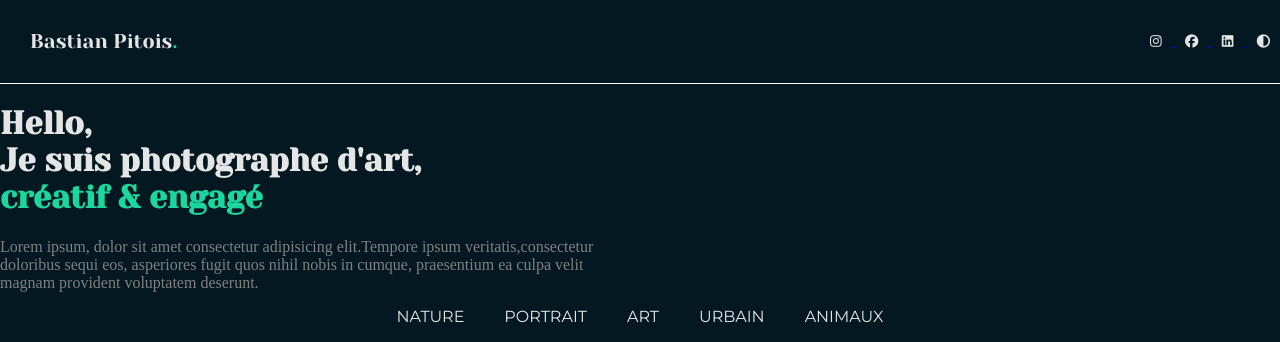
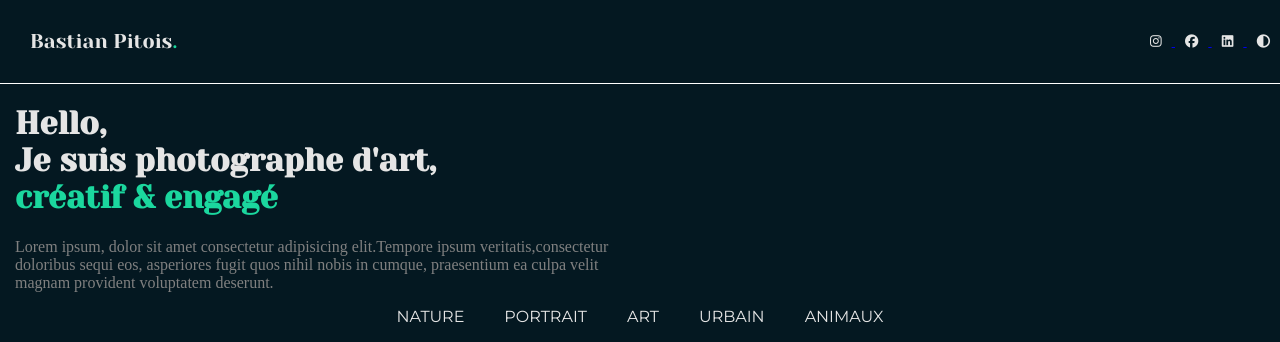
Before and after one commit to Patatecosmique/site-web-projet-1, a plain HTML site: page index.html in a window 1280 px wide. Shown: the top 342 px of the page. Drawn offline with Linux system fonts and the light colour scheme.

Commit message:
style: enhance layout and formatting in CSS and HTML

```diff
--- a/css/style.css
+++ b/css/style.css
@@ -46,8 +46,10 @@ h2 span {
     font-family: "Yeseva One", serif;
     font-weight: 400;
     font-style: normal;
+    max-width: 50%; /* Ajustez la largeur si nécessaire */
+    margin-left: 15px;
+}
 
-}
 
 .atout {
     color: #1bd79e;
@@ -57,6 +59,8 @@ h2 span {
     color: #808080;
     text-align: left;
     margin: 0 auto;
+    max-width: 50%; /* Ajustez la largeur si nécessaire */
+    margin-left: 15px;
 }
 /* --------------- NAVIGUATION ------------------ */
 .categories {
--- a/index.html
+++ b/index.html
@@ -31,6 +31,7 @@
         </nav>
     </header>
     <!-- TEXTE DE PRESENTATION -->
+    <div class="pres_gen">
         <div class="presentation">
             <h1> Hello,<br>Je suis photographe d'art,<br><span class="atout">créatif & engagé</span></h1>
         </div>
@@ -40,6 +41,7 @@
             sequi eos, asperiores fugit quos nihil nobis in cumque, praesentium ea culpa velit <br> magnam provident
             voluptatem deserunt.
         </p>
+    </div>
     <!-- BARRE DE NAVIAGUATION (CATEGORIES) -->
     <nav class="categories">
         <div class="category">
```
Lines whose indentation alone changed are shown as unchanged.
